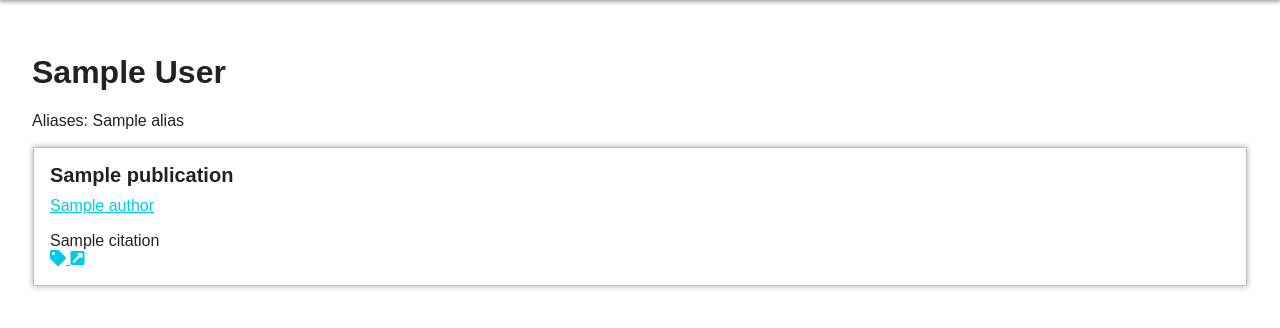
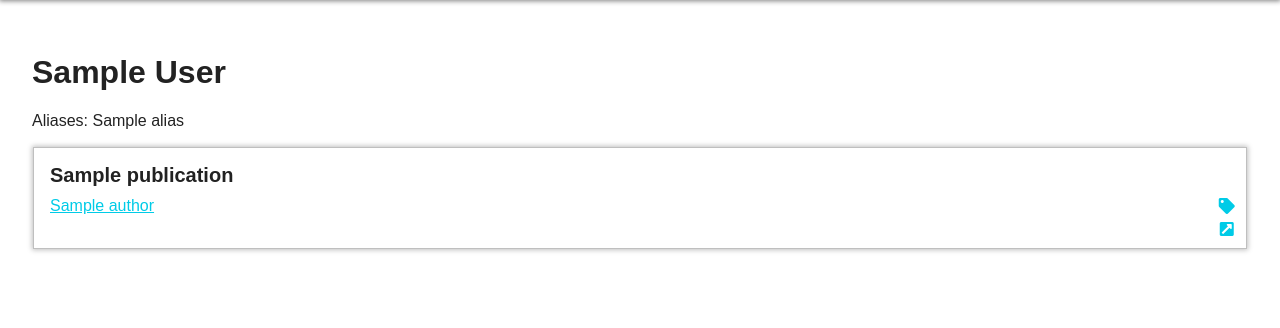
Before and after one commit to mbwatson/djoi, a Django app: template templates/djoi/staff/detail.html in a window 1280 px wide. Shown: the part 50-378 px from the top of the page. Run offline with Django 3.2, Linux system fonts and the light colour scheme; the template is opened without the code that fills it: most values are stand-ins (such as "Sample title", 1, 10 or a date in 2020); some libraries are stand-ins or nearby versions.

Commit message:
rearrange citation divs

```diff
--- a/templates/djoi/staff/detail.html
+++ b/templates/djoi/staff/detail.html
@@ -31,15 +31,21 @@
                     {% endfor %}
                 </div>
 
-                <div class="citation__text doi{{ publication.doi|slugify }}">
-                    {{ publication.citation }}
+                <div class="publication__citation doi{{ publication.doi|slugify }}">
+                    <div class="citation__title title{{ publication.doi|slugify }}">
+                        {{ publication.title }}
+                    </div>
+                    <div class="citation__text text{{ publication.doi|slugify }}">
+                        {{ publication.citation }}
+                    </div>
                 </div>
 
-                <div class="publication__meta">
-                    <a class="citation__toggler" href="#">
+
+                <div class="publication__extras">
+                    <a class="publication__citation-toggler" href="#">
                         <i class="fas fa-tag" data-doi="{{ publication.doi|slugify }}" ></i>
                     </a>
-                    <a class="meta__external-link" href="https://doi.org/{{ publication.doi }}" target="_blank">
+                    <a class="publication__external-link" href="https://doi.org/{{ publication.doi }}" target="_blank">
                         <i class="fas fa-external-link-square-alt"></i>
                     </a>
                 </div>
```
Also changed, not shown: templates/djoi/publications/index.html (+2 -8 lines).
